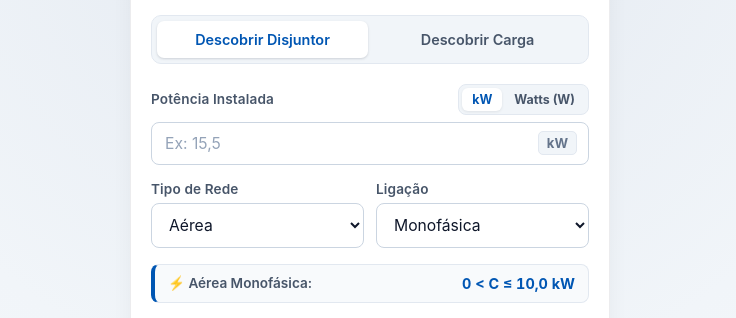
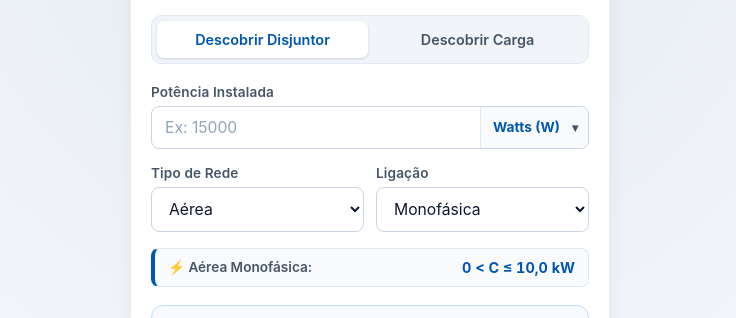
Before and after one commit to alyssonlcss/DJCarga, a plain HTML site: page index.html in a window 1280 px wide. Shown: the part 154-472 px from the top of the page, without its empty margins (270-1006 px from the left). Drawn offline with Linux system fonts and the light colour scheme.

Commit message:
feat: gavetinha seletora de unidade embutida no campo de potencia com Watts como padrao

```diff
--- a/app.js
+++ b/app.js
@@ -105,8 +105,8 @@ function atualizarBadgeLimites2() {
   }
 }
 
-// Unidade de medida ativa na Aba 1 ('kW' ou 'W') - Solução 3
-let unidadeAtiva = 'kW';
+// Unidade de medida ativa na Aba 1 ('W' por padrão ou 'kW')
+let unidadeAtiva = 'W';
 
 // Atualização de feedback e alertas inteligentes (Soluções 1 e 2)
 function atualizarFeedbackPotencia(numDigitado) {
@@ -196,39 +196,32 @@ function atualizarFeedbackPotencia(numDigitado) {
   }
 }
 
-// Alternância de Unidade entre kW e Watts (Solução 3)
+// Alternância de Unidade entre Watts e kW através da gavetinha
 function alternarUnidade(novaUnidade) {
   if (unidadeAtiva === novaUnidade) return;
   unidadeAtiva = novaUnidade;
 
-  const btnKw = document.getElementById('unitBtnKw');
-  const btnW = document.getElementById('unitBtnW');
-  const badge = document.getElementById('unitBadge');
+  const selector = document.getElementById('unitSelector');
+  if (selector && selector.value !== novaUnidade) {
+    selector.value = novaUnidade;
+  }
+
   const input = document.getElementById('cargaKw');
+  if (!input) return;
+
+  const valAtual = parseInput(input.value);
 
   if (novaUnidade === 'kW') {
-    btnKw?.classList.add('active');
-    btnW?.classList.remove('active');
-    if (badge) badge.innerText = 'kW';
-    if (input) {
     input.placeholder = 'Ex: 15,5';
-      const valAtual = parseInput(input.value);
     if (!isNaN(valAtual) && valAtual > 0) {
       const emKw = Number((valAtual / 1000).toFixed(3)).toString().replace('.', ',');
       input.value = emKw;
     }
-    }
   } else {
-    btnW?.classList.add('active');
-    btnKw?.classList.remove('active');
-    if (badge) badge.innerText = 'W';
-    if (input) {
-      input.placeholder = 'Ex: 15500';
-      const valAtual = parseInput(input.value);
+    input.placeholder = 'Ex: 15000';
     if (!isNaN(valAtual) && valAtual > 0) {
       const emW = Math.round(valAtual * 1000).toString();
       input.value = emW;
-      }
     }
   }
 
@@ -490,11 +483,13 @@ document.addEventListener('DOMContentLoaded', () => {
   atualizarBadgeLimites1();
   atualizarBadgeLimites2();
 
-  // Alternância de unidade Aba 1 (Solução 3)
-  const btnKw = document.getElementById('unitBtnKw');
-  const btnW = document.getElementById('unitBtnW');
-  if (btnKw) btnKw.addEventListener('click', () => alternarUnidade('kW'));
-  if (btnW) btnW.addEventListener('click', () => alternarUnidade('W'));
+  // Gavetinha seletora de unidade na Aba 1 (Padrão: Watts)
+  const unitSelector = document.getElementById('unitSelector');
+  if (unitSelector) {
+    unitSelector.addEventListener('change', (e) => {
+      alternarUnidade(e.target.value);
+    });
+  }
 
   const cargaKw = document.getElementById('cargaKw');
   if (cargaKw) cargaKw.addEventListener('input', calcularAba1);
--- a/index.html
+++ b/index.html
@@ -39,16 +39,16 @@
     <main>
         <section id="aba1" class="tab-content active" aria-labelledby="aba1">
             <div class="form-group">
-                <div class="label-with-unit">
-                    <label for="cargaKw">Potência Instalada</label>
-                    <div class="unit-toggle" role="group" aria-label="Unidade de Medida">
-                        <button type="button" class="unit-btn active" data-unit="kW" id="unitBtnKw">kW</button>
-                        <button type="button" class="unit-btn" data-unit="W" id="unitBtnW">Watts (W)</button>
+                <label for="cargaKw">Potência Instalada</label>
+                <div class="input-unit-wrapper">
+                    <input type="text" id="cargaKw" inputmode="decimal" placeholder="Ex: 15000">
+                    <div class="unit-drawer">
+                        <select id="unitSelector" aria-label="Unidade de Medida">
+                            <option value="W" selected>Watts (W)</option>
+                            <option value="kW">kW</option>
+                        </select>
+                        <span class="drawer-arrow" aria-hidden="true">▾</span>
                     </div>
-                </div>
-                <div class="input-unit-wrapper">
-                    <input type="text" id="cargaKw" inputmode="decimal" placeholder="Ex: 15,5">
-                    <span id="unitBadge" class="unit-badge">kW</span>
                 </div>
                 <div id="unitFeedback" class="unit-feedback" style="display: none;"></div>
             </div>
--- a/style.css
+++ b/style.css
@@ -185,73 +185,77 @@ select:focus {
   box-shadow: 0 0 0 3px rgba(0, 86, 179, 0.14);
 }
 
-/* Seletor Unificado de Unidade (Soluções 1, 2 e 3) */
-.label-with-unit {
-  display: flex;
-  justify-content: space-between;
-  align-items: center;
-  margin-bottom: 7px;
-}
-
-.label-with-unit label {
-  margin-bottom: 0;
-}
-
-.unit-toggle {
-  display: inline-flex;
-  background: #f1f5f9;
-  padding: 3px;
-  border-radius: 8px;
-  border: 1px solid var(--border-subtle);
-  gap: 2px;
-}
-
-.unit-btn {
-  border: none;
-  background: transparent;
-  padding: 4px 10px;
-  border-radius: 6px;
-  font-size: 0.78rem;
-  font-weight: 700;
-  color: var(--text-muted);
-  cursor: pointer;
-  transition: all 0.2s ease;
-  font-family: inherit;
-}
-
-.unit-btn:hover {
-  color: var(--primary);
-}
-
-.unit-btn.active {
-  background: var(--card-bg);
-  color: var(--primary);
-  box-shadow: 0 1px 3px rgba(0, 0, 0, 0.08);
-}
-
-/* Wrapper de Input com Badge de Unidade */
+/* Wrapper com Gavetinha (Select Embutido no Campo de Potência) */
 .input-unit-wrapper {
   position: relative;
   display: flex;
-  align-items: center;
+  align-items: stretch;
+  border: 1px solid var(--border-input);
+  border-radius: 8px;
+  background-color: #ffffff;
+  transition: border-color 0.2s ease, box-shadow 0.2s ease;
+  overflow: hidden;
+}
+
+.input-unit-wrapper:hover {
+  border-color: #94a3b8;
+}
+
+.input-unit-wrapper:focus-within {
+  border-color: var(--primary);
+  box-shadow: 0 0 0 3px rgba(0, 86, 179, 0.14);
 }
 
 .input-unit-wrapper input {
-  padding-right: 50px;
+  flex: 1;
+  border: none !important;
+  border-radius: 0 !important;
+  box-shadow: none !important;
+  background: transparent;
+  padding: 11px 13px;
+  font-size: 0.98rem;
+  min-width: 0;
+  color: var(--text-main);
 }
 
-.unit-badge {
+.unit-drawer {
+  position: relative;
+  display: flex;
+  align-items: center;
+  background-color: #f8fafc;
+  border-left: 1px solid var(--border-subtle);
+  transition: background-color 0.2s ease;
+}
+
+.unit-drawer:hover {
+  background-color: #f1f5f9;
+}
+
+.unit-drawer select {
+  appearance: none;
+  -webkit-appearance: none;
+  -moz-appearance: none;
+  background: transparent;
+  border: none !important;
+  border-radius: 0 !important;
+  box-shadow: none !important;
+  padding: 10px 28px 10px 12px;
+  font-size: 0.86rem;
+  font-weight: 700;
+  color: var(--primary);
+  cursor: pointer;
+  outline: none;
+  font-family: inherit;
+  width: auto;
+}
+
+.drawer-arrow {
   position: absolute;
-  right: 12px;
-  font-size: 0.82rem;
+  right: 10px;
+  pointer-events: none;
+  font-size: 0.75rem;
+  color: var(--text-muted);
   font-weight: 700;
-  color: var(--text-light);
-  pointer-events: none;
-  background: #f1f5f9;
-  padding: 3px 8px;
-  border-radius: 5px;
-  border: 1px solid var(--border-subtle);
-  transition: all 0.2s ease;
 }
 
 /* Feedback Dinâmico e Alertas (Soluções 1 e 2) */
--- a/sw.js
+++ b/sw.js
@@ -1,9 +1,9 @@
 /**
  * Service Worker - DJ Carga
- * Versão 1.3.0 - Seletor unificado kW/W, equivalência em tempo real e auto-correção inteligente
+ * Versão 1.3.1 - Gavetinha embutida de unidade (padrão Watts) com auto-correção
  */
 
-const CACHE_NAME = 'djcarga-v1.3.0';
+const CACHE_NAME = 'djcarga-v1.3.1';
 
 const STATIC_ASSETS = [
   '/',
```
Lines whose indentation alone changed are shown as unchanged.
